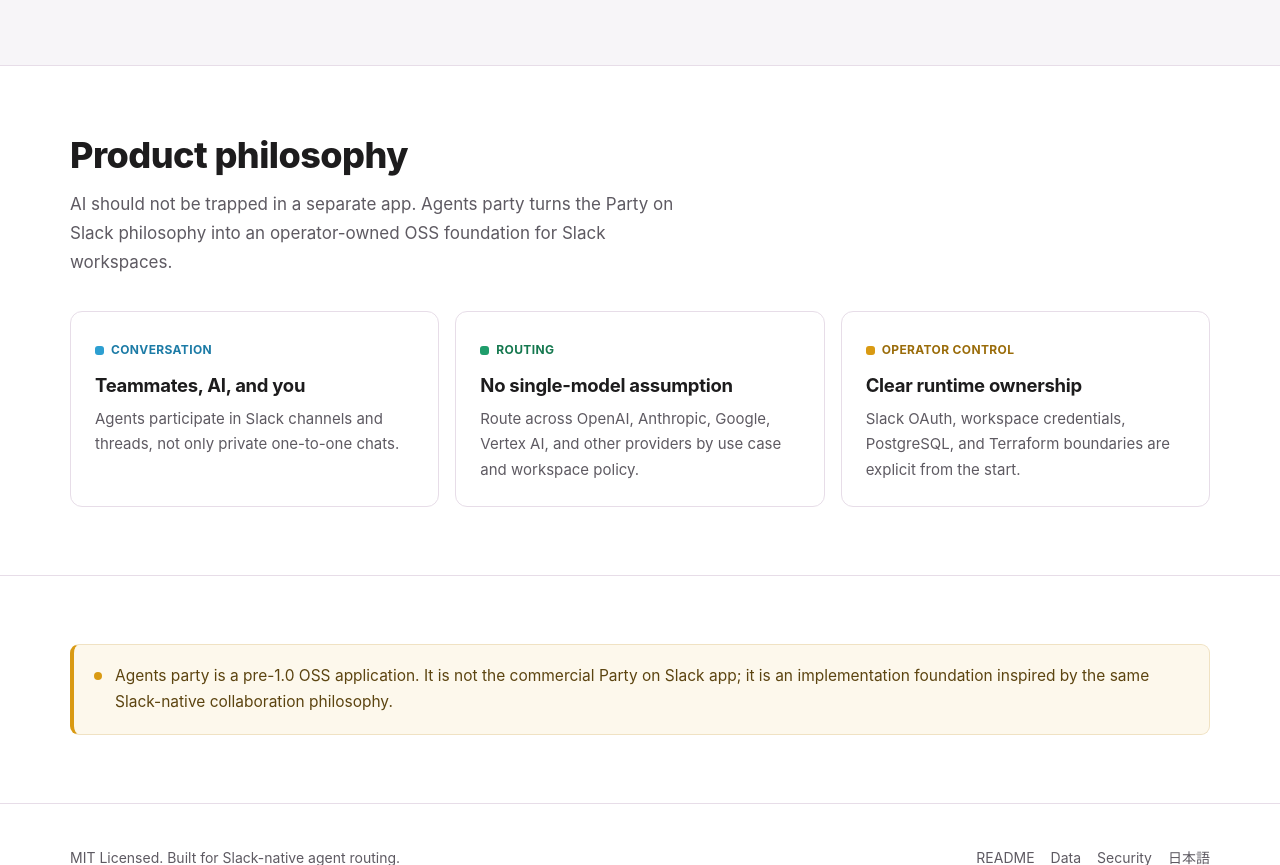
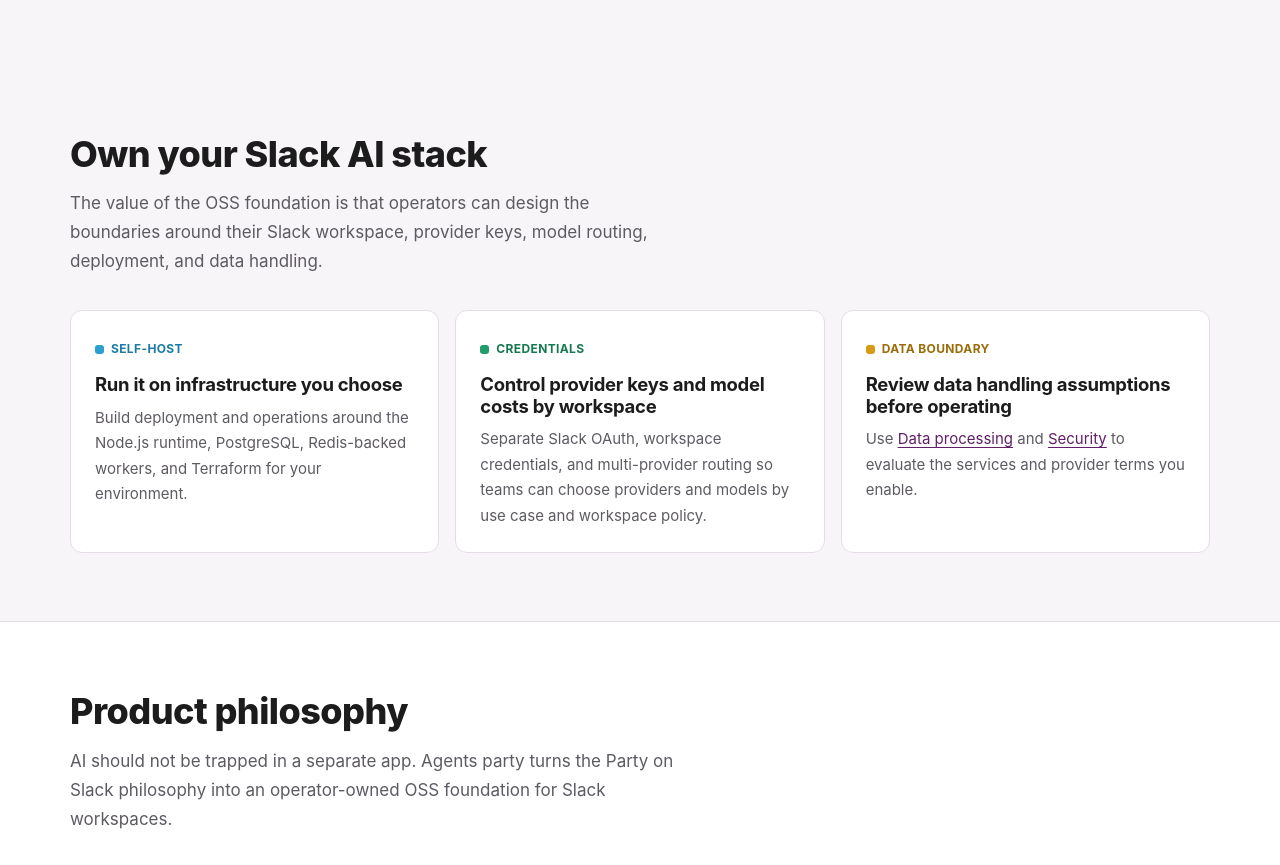
Before and after one commit to leaveanest/agents-party, a website: page site/en/index.html in a window 1280 px wide. Shown: the part 1961-2826 px from the top of the page. Drawn offline with Linux system fonts and the light colour scheme.

Commit message:
Add self-host data handling site section (#78)

```diff
--- a/site/en/index.html
+++ b/site/en/index.html
@@ -139,6 +139,49 @@
         </div>
       </section>
 
+      <section class="section">
+        <div class="section-inner">
+          <div class="section-heading">
+            <h2>Own your Slack AI stack</h2>
+            <p>
+              The value of the OSS foundation is that operators can design the boundaries around
+              their Slack workspace, provider keys, model routing, deployment, and data handling.
+            </p>
+          </div>
+          <div class="grid-3">
+            <article class="card">
+              <span class="tag t-blue">Self-host</span>
+              <h3>Run it on infrastructure you choose</h3>
+              <p>
+                Build deployment and operations around the Node.js runtime, PostgreSQL,
+                Redis-backed workers, and Terraform for your environment.
+              </p>
+            </article>
+            <article class="card">
+              <span class="tag t-green">Credentials</span>
+              <h3>Control provider keys and model costs by workspace</h3>
+              <p>
+                Separate Slack OAuth, workspace credentials, and multi-provider routing so teams can
+                choose providers and models by use case and workspace policy.
+              </p>
+            </article>
+            <article class="card">
+              <span class="tag t-yellow">Data boundary</span>
+              <h3>Review data handling assumptions before operating</h3>
+              <p>
+                Use
+                <a href="https://github.com/leaveanest/agents-party/blob/main/docs/data-processing.md"
+                  >Data processing</a
+                > and
+                <a href="https://github.com/leaveanest/agents-party/blob/main/SECURITY.md"
+                  >Security</a
+                > to evaluate the services and provider terms you enable.
+              </p>
+            </article>
+          </div>
+        </div>
+      </section>
+
       <section class="section alt">
         <div class="section-inner">
           <div class="section-heading">
```
Also changed, not shown: site/index.html (+40 -0 lines).
